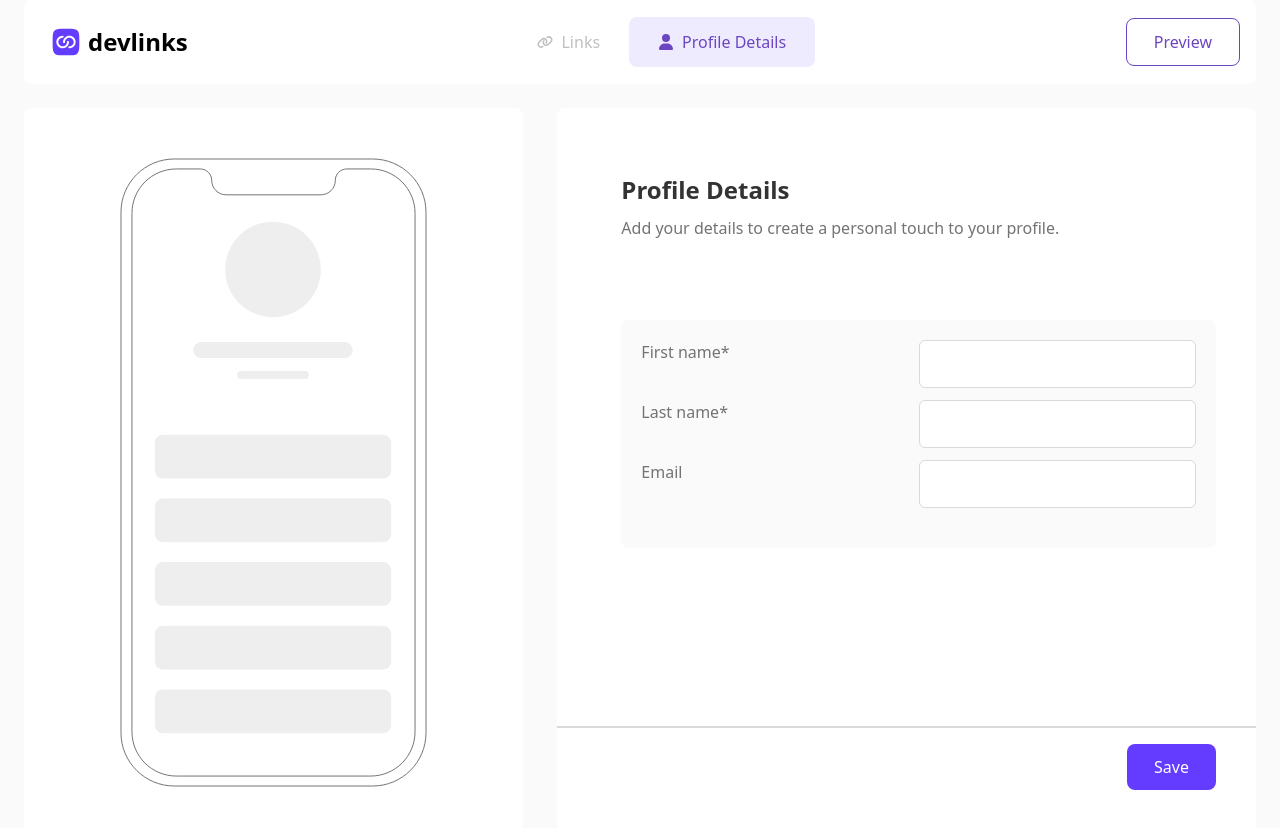
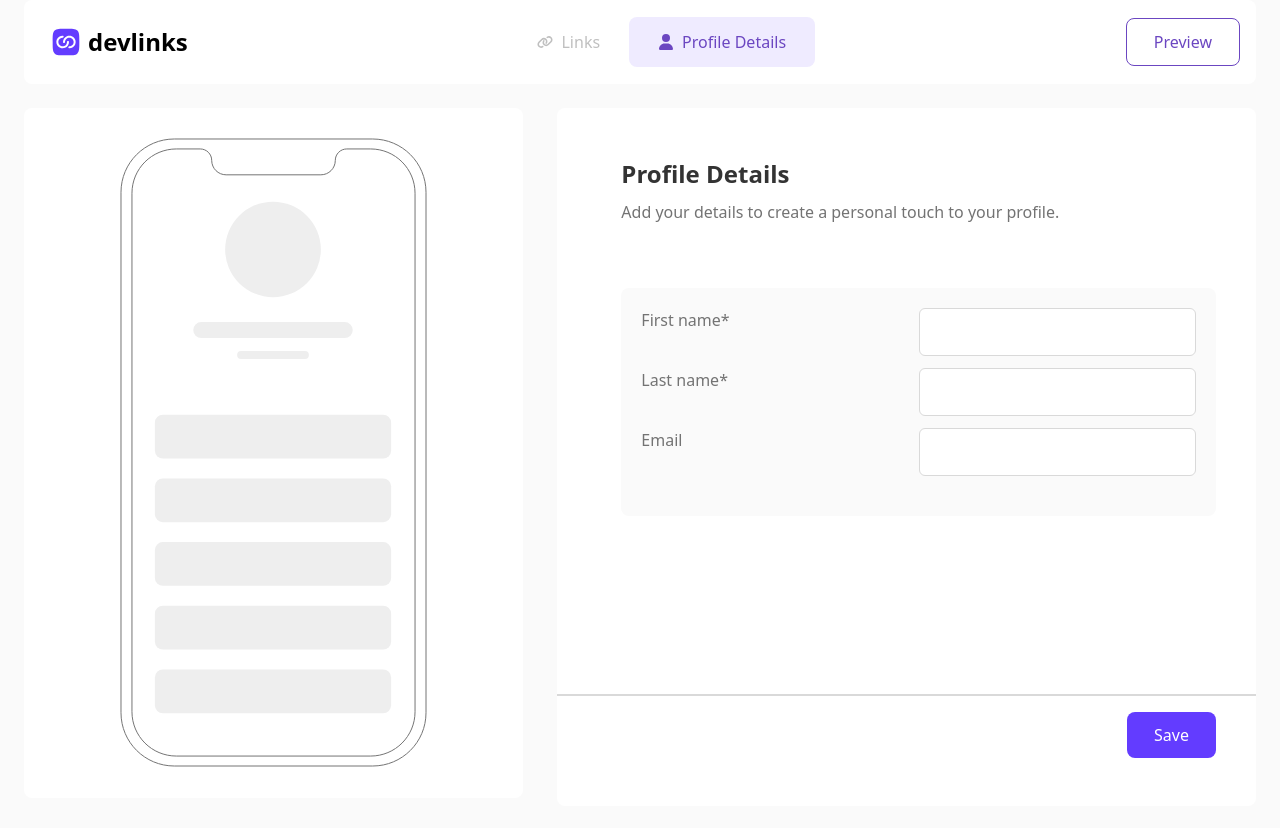
Before and after one commit to onurhanh/link-sharing-app, a React (Vite) app: page /profile-details in a window 1280 px wide. Shown: the top 828 px of the page. Built offline with nearby package versions, Linux system fonts and the light colour scheme.

Commit message:
align fixed

```diff
--- a/src/components/form.jsx
+++ b/src/components/form.jsx
@@ -4,7 +4,7 @@ export default function LinkFormCard({ link, onChange, handleDelete }) {
 
 
     return (
-        <div className="max-w-md mx-auto p-6 bg-[#FAFAFA] shadow-md rounded-lg mt-10 xl:mt-[0px] md:max-w-screen md:ml-[23px] md:mr-[23px]">
+        <div className="max-w-md mx-auto p-6 md:ml-[40px] bg-[#FAFAFA] shadow-md rounded-lg mt-10 xl:mt-[0px] md:max-w-screen md:mr-[40px]">
             <form>
                 <div className="pr-[20px] pl-[20px] relative">
                     <div className="flex justify-between items-center mb-2">
--- a/src/components/home-page.jsx
+++ b/src/components/home-page.jsx
@@ -75,7 +75,7 @@ export default function HomePage() {
                 <div className="col-span-7 md:ml-[9px] md:mr-[9px] xl:m-[24px]">
                     <div className="bg-[#FFFFFF] rounded-lg">
                         <div className="p-5 m-4 xl:m-0 md:ml-[24px] xl:mr-0 md:mr-[24px]">
-                            <div className="mb-2 xl:m-[40px]">
+                            <div className="mb-2 md:mb-[40px] flex flex-col gap-[8px] xl:m-[40px]">
                                 <h1 className="font-bold text-2xl xl:mb-[8px]">Customize your links</h1>
                                 <p className="text-[#737373] text-base">Add/edit/remove links below and then share all your profiles with the world!</p>
                             </div>
--- a/src/components/profile-details.jsx
+++ b/src/components/profile-details.jsx
@@ -7,14 +7,14 @@ export default function ProfileDetails() {
     return (
         <div>
             <Sidebar />
-            <div className="bg-[#FAFAFA] xl:grid xl:grid-cols-12 ">
+            <div className="bg-[#FAFAFA] xl:grid xl:grid-cols-12">
                 <div className="hidden xl:ml-[24px] xl:flex justify-center items-center xl:col-span-5 xl:bg-[#FFFFFF] xl:p-[24px] xl:mr-[10px] xl:mt-[24px] xl:mb-[24px]  xl:rounded-lg">
                 <div className="w-[307px] h-[631px]">
                 <img src="/images/phone.svg" alt="" />
                 </div>
                 </div>
-                <div className="bg-[#FFFFFF] m-[16px] md:m-[24px] rounded-lg xl:grid xl:col-span-7">
-                <div className=" m-[24px] md:m-[40px] xl:ml-[64px]">
+                <div className="bg-[#FFFFFF] xl:mt-[24px] m-[16px] md:mt-[0px] md:ml-[24px] md:mr-[24px] rounded-lg xl:grid xl:col-span-7">
+                <div className=" m-[24px] md:ml-[40px] xl:ml-[64px]">
                     <h1 className="font-bold text-[24px] text-[#333333] pt-[24px] mb-[8px]">Profile Details</h1>
                     <p className="text-[#737373] text-[16px] leading-[150%]">Add your details to create a personal touch to your profile.</p>
                 </div>
```
